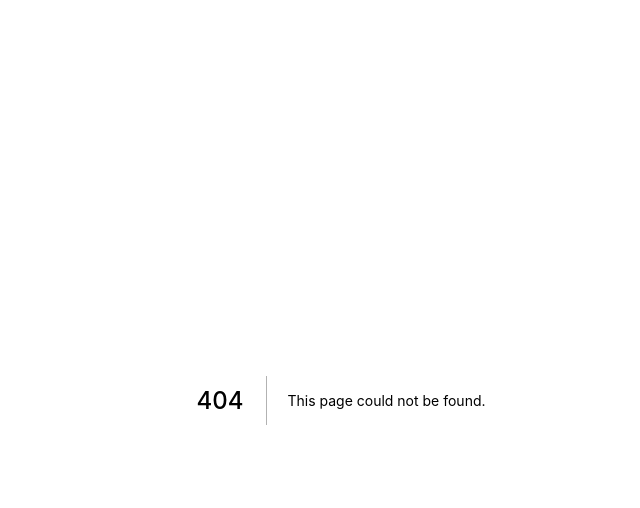
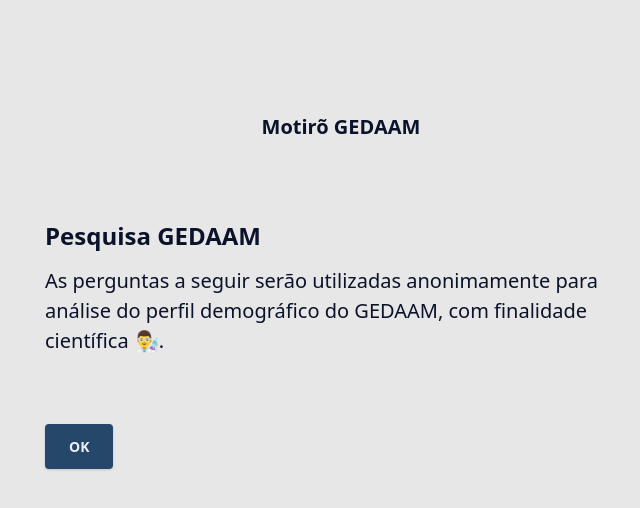
Before and after one commit to rafawendel/platform, a Next.js app: page /motiro in a window 1280 px wide. Before the commit this address had no page. Shown: the top 508 px of the page, without its empty margins (299-939 px from the left). Built offline with nearby package versions, Linux system fonts and the light colour scheme.

Commit message:
privatized pages, added research form

```diff
--- a/src/pages/index.js
+++ b/src/pages/index.js
@@ -1,3 +1,12 @@
+import { useRouter } from 'next/router'
+import { useEffect } from 'react'
+
 export default function Home() {
+  const router = useRouter()
+
+  useEffect(() => {
+    router.push('/motiro')
+  }, [])
+
   return <p className="w-screen text-center text-4xl h-screen align-middle">Em breve</p>
 }
--- /dev/null
+++ b/src/pages/motiro.js
@@ -0,0 +1,115 @@
+import { useState, useEffect } from 'react'
+import { useRouter } from 'next/router'
+import Head from 'next/head'
+import axios from 'axios'
+import TypingForm from '../components/Forms/TypingForm'
+import { getFormSchemaByName } from '../components/Forms/Subscription/utils'
+import { useStorage } from '../hooks/useStorage'
+import PlainModal from '../components/common/Modals/PlainModal'
+import { PrimaryActionButton } from '../components/Forms/Buttons'
+
+const countdown = time => () => new Promise(resolve => setTimeout(resolve, time))
+export default function Motiro({ setLoading, ...props }) {
+  const forms = [{ title: 'Motirõ GEDAAM', id: 'research' }]
+  const [currentFormIndex, setCurrentFormIndex] = useState(0)
+  useStorage('lastFormIndex', currentFormIndex, setCurrentFormIndex, true)
+  const [uid, setUid] = useState(Math.random().toString(36).substring(2))
+  useStorage('uid', uid, setUid, true)
+  const router = useRouter()
+
+  const [showModal, setShowModal] = useState(false)
+  const [modalMessage, setModalMessage] = useState('Obrigado!')
+  const [showButton, setShowButton] = useState(false)
+
+  useEffect(() => {
+    const countdown5s = countdown(5000)
+    if (currentFormIndex >= forms.length) {
+      setModalMessage(
+        'Você já submeteu este formulário, gostaria de submeter novamente? Isto acarretará no anulamento da resposta anterior.'
+      )
+      setShowButton(true)
+      setShowModal(true)
+
+      countdown5s()
+        .then(() => {
+          if (showButton) {
+            setModalMessage('Fechando a página em 5 segundos...')
+            return countdown5s()
+          }
+        })
+        .then(() => {
+          if (showButton) {
+            router.push('/eventos')
+          }
+        })
+    }
+  }, [currentFormIndex, forms.length, router])
+
+  const clearState = () => {
+    setShowButton(false)
+    setShowModal(false)
+    window.sessionStorage.clear()
+    setCurrentFormIndex(0)
+  }
+
+  const onSubmit = async (values, { setSubmitting }) => {
+    setLoading(true)
+    setSubmitting(true)
+
+    await axios
+      .post('/api/submit', {
+        ...values,
+        id: uid,
+        formId: forms[currentFormIndex].id
+      })
+      .then(res => {
+        const { message } = res.data
+        console.log(message)
+        setModalMessage('Obrigado!')
+        setShowModal(true)
+        countdown(3000)().then(() => {
+          setShowModal(false)
+          setCurrentFormIndex(p => p + 1)
+        })
+      })
+      .catch(_e => {
+        setModalMessage('Os dados inseridos são inválidos')
+        setShowModal(true)
+      })
+
+    setLoading(false)
+    setSubmitting(false)
+  }
+
+  return (
+    <>
+      <Head>
+        <title>Inscreva-se no GEDAAM</title>
+      </Head>
+      <main className="bg-light text-darker w-full min-h-screen overflow-x-hidden overflow-y-auto py-20">
+        <PlainModal show={showModal} setActive={setShowModal}>
+          <h5 className="px-2 lg:px-6 py-8 text-center">{modalMessage}</h5>
+          {showButton && (
+            <PrimaryActionButton type="button" onClick={clearState}>
+              Reiniciar
+            </PrimaryActionButton>
+          )}
+        </PlainModal>
+        {forms.map(
+          (form, i) =>
+            currentFormIndex === i && (
+              <TypingForm
+                id={i}
+                currentFormIndex={currentFormIndex}
+                key={form.id}
+                fields={getFormSchemaByName(form.id)}
+                title={form.title}
+                onSubmit={onSubmit}
+                {...props}
+              />
+            )
+        )}
+      </main>
+    </>
+  )
+}
```
Also changed, not shown: src/_pages/eventos/ektelesi.js (renamed from src/pages/___eventos/ektelesi.js), src/_pages/eventos/index.js (renamed from src/pages/___eventos/index.js), src/_pages/eventos/login.js (renamed from src/pages/___eventos/login.js), src/_pages/inscrever.js (renamed from src/pages/inscrever.js), src/_pages/videos/[id].js (renamed from src/pages/___videos/[id].js), src/pages/index copy.js (added).
